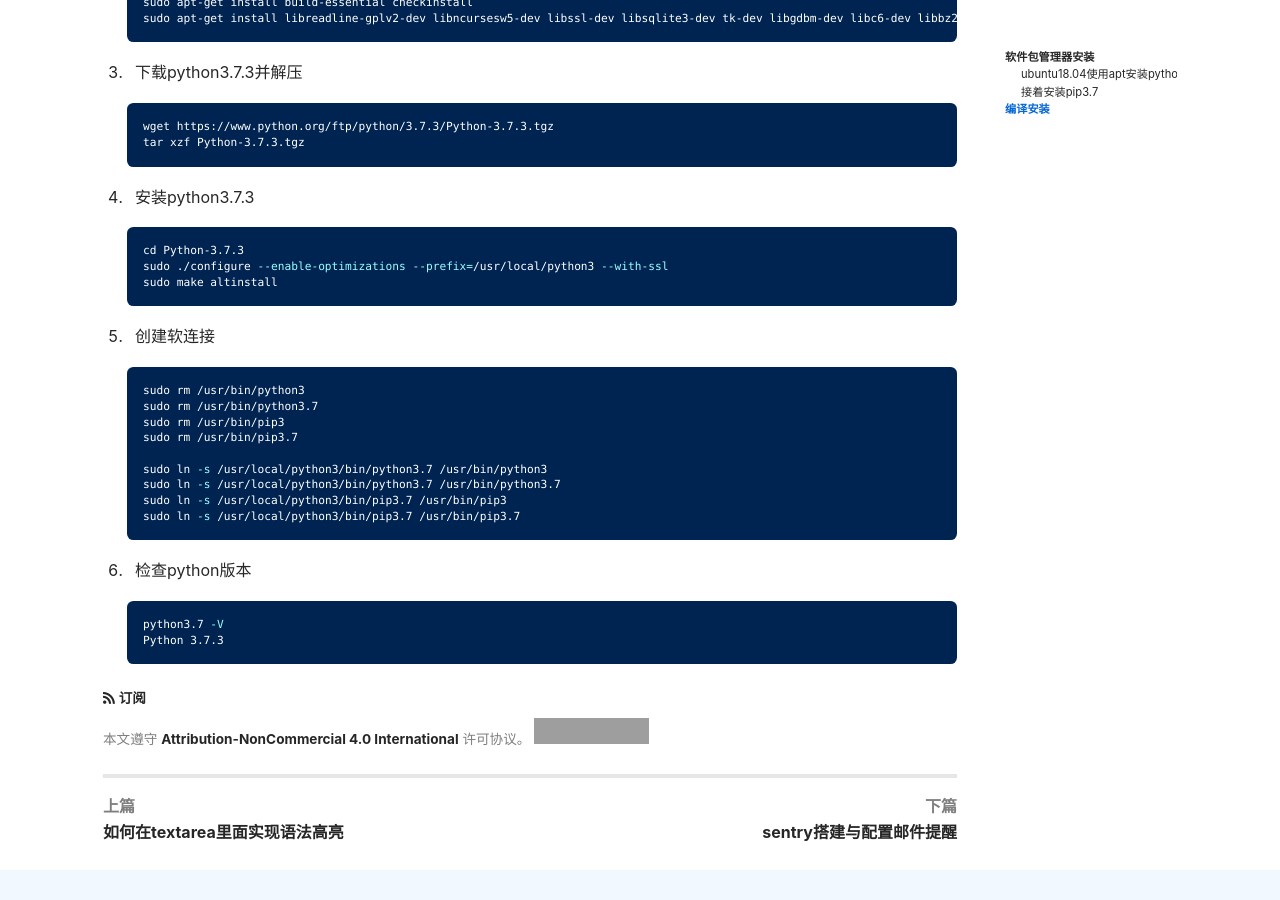
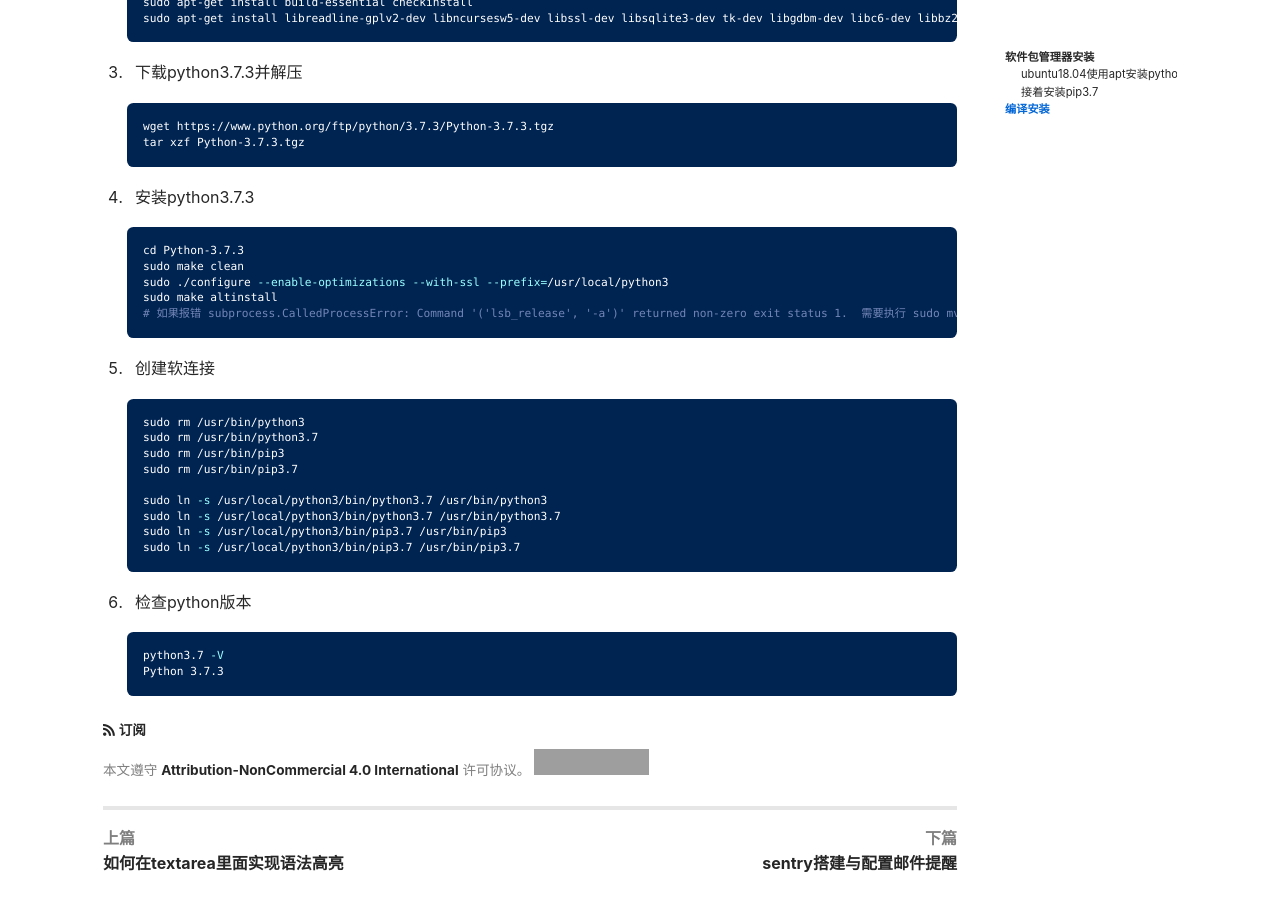
Before and after one commit to CheungChan/iblog, a Jekyll site: the page built from _posts/2019-05-24-linux安装python3.7.md, in a window 1280 px wide and 900 px high, scrolled down 2027 px. Built offline with Jekyll 4.4.1, drawn with Linux system fonts in a browser that asks for light colours; nearby versions of some CDN libraries; comment, search, counter and statistics services are not loaded; grey boxes are pictures that could not be loaded.

Commit message:
centos安装python3.7

````diff
--- a/_posts/2019-05-24-linux安装python3.7.md
+++ b/_posts/2019-05-24-linux安装python3.7.md
@@ -97,8 +97,10 @@ sudo python3.7 get-pip.py
 
    ```bash
    cd Python-3.7.3
-   sudo ./configure --enable-optimizations --prefix=/usr/local/python3 --with-ssl
+   sudo make clean
+   sudo ./configure --enable-optimizations --with-ssl --prefix=/usr/local/python3
    sudo make altinstall
+   # 如果报错 subprocess.CalledProcessError: Command '('lsb_release', '-a')' returned non-zero exit status 1.  需要执行 sudo mv /usr/bin/lsb_release /usr/bin/lsb_release_back
    ```
 
 4. 创建软连接
````
